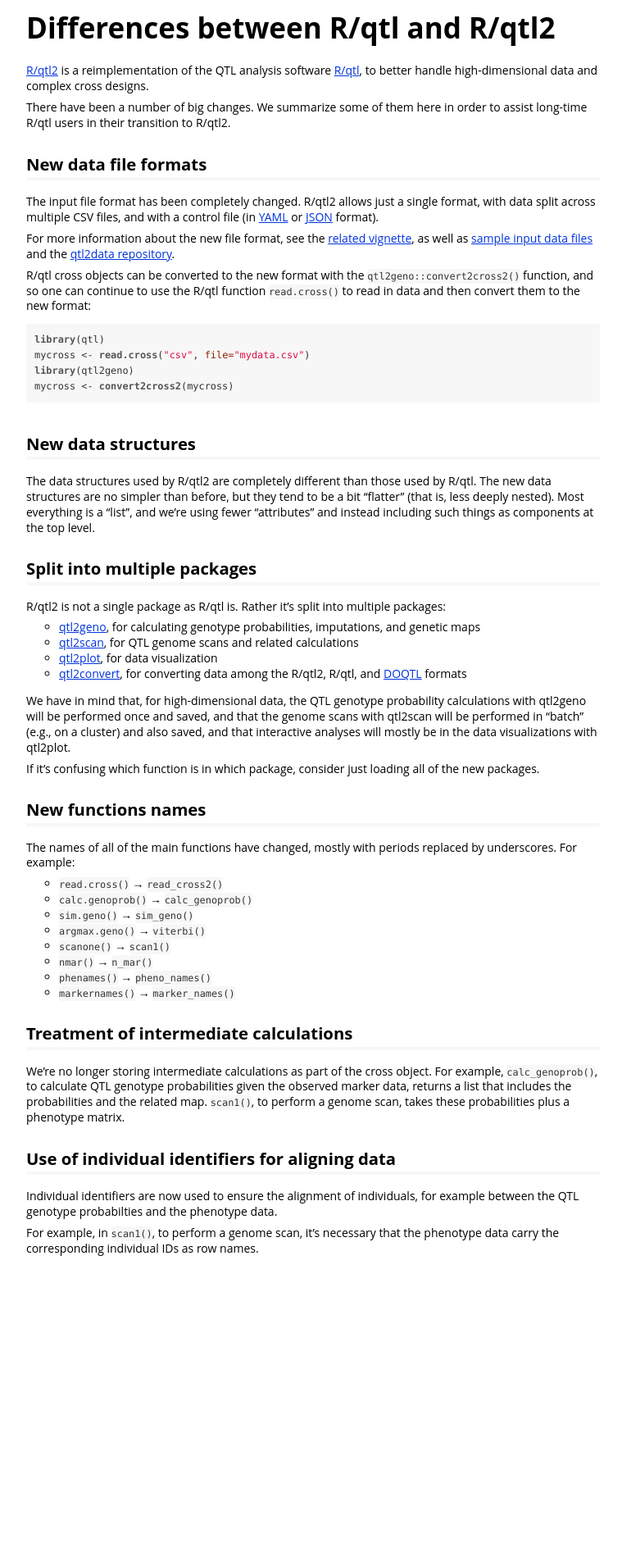
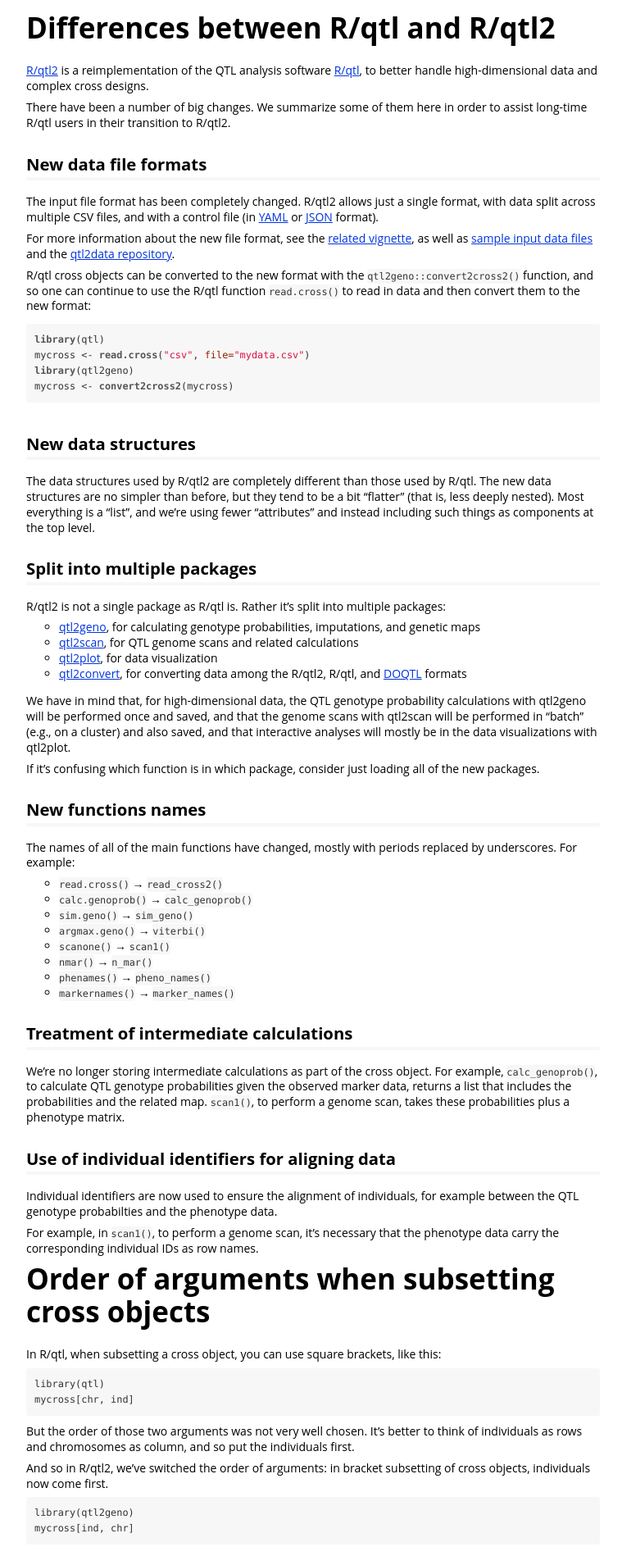
Before and after one commit to rqtl/qtl2, a Jekyll site: the page assets/vignettes/rqtl_differences.html, which Jekyll copies as it is, in a window 1280 px wide. Shown: the whole page at 82% size, without its empty margins (258-1017 px from the left). Built offline with Jekyll 4.4.1, drawn with Linux system fonts in a browser that asks for light colours; before the commit the page ends 1547 px from its top, so only the background shows below that.

Commit message:
rqtl_differences.Rmd: explain switch in arg order in cross[,]

```diff
--- a/assets/vignettes/rqtl_differences.html
+++ b/assets/vignettes/rqtl_differences.html
@@ -121,6 +121,16 @@ mycross &lt;-<span class="st"> </span><span class="kw">convert2cross2</span>(myc
 <p>Individual identifiers are now used to ensure the alignment of individuals, for example between the QTL genotype probabilties and the phenotype data.</p>
 <p>For example, in <code>scan1()</code>, to perform a genome scan, it’s necessary that the phenotype data carry the corresponding individual IDs as row names.</p>
 </div>
+<div id="order-of-arguments-when-subsetting-cross-objects" class="section level1">
+<h1>Order of arguments when subsetting cross objects</h1>
+<p>In R/qtl, when subsetting a cross object, you can use square brackets, like this:</p>
+<pre><code>library(qtl)
+mycross[chr, ind]</code></pre>
+<p>But the order of those two arguments was not very well chosen. It’s better to think of individuals as rows and chromosomes as column, and so put the individuals first.</p>
+<p>And so in R/qtl2, we’ve switched the order of arguments: in bracket subsetting of cross objects, individuals now come first.</p>
+<pre><code>library(qtl2geno)
+mycross[ind, chr]</code></pre>
+</div>
 
 
 
```
Also changed, not shown: assets/vignettes/rqtl_differences.Rmd (+22 -0 lines).
